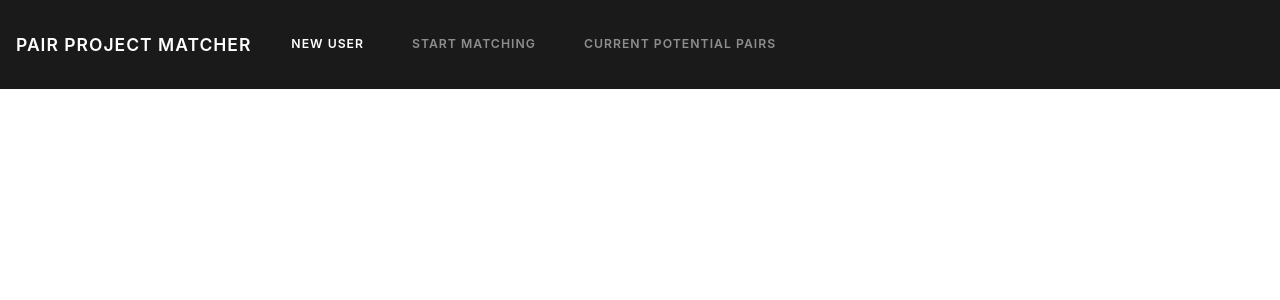
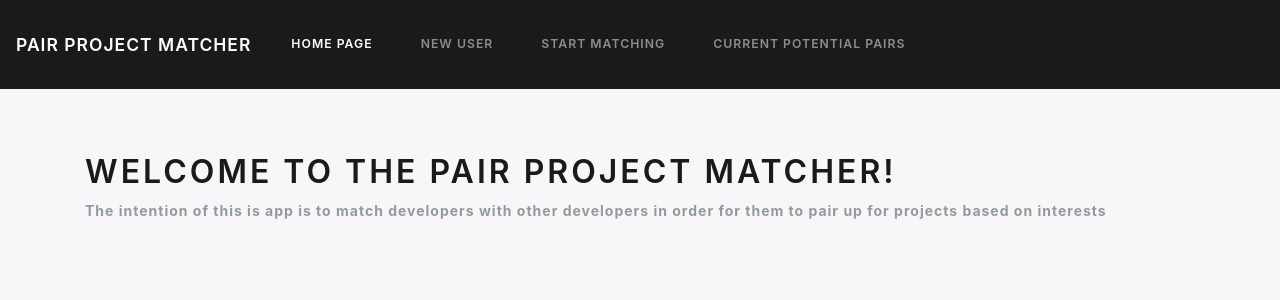
Before and after one commit to Ben-Christi-Arvin/Pair-Match-Project, a React (Create React App) app: page / in a window 1280 px wide. Shown: the top 300 px of the page. Built offline with nearby package versions, Linux system fonts and the light colour scheme.

Commit message:
added the home page and changed up the content

```diff
--- a/src/App.js
+++ b/src/App.js
@@ -5,6 +5,7 @@ import { Nav } from 'react-bootstrap'
 import User from './pages/User'
 import Users from './pages/Users'
 import NewUser from './pages/NewUser'
+import Home from './pages/Home'
 
 class App extends Component {
     constructor(props){
@@ -16,24 +17,28 @@ class App extends Component {
             id: 1,
             name: 'Patsy',
             profile_pic: "https://stroseschool.stroselions.net/wp-content/uploads/2018/04/profile-blank-reva.png",
-            focus: "Python Driven Web Scraper"
+            project_link: "https://github.com/explore",
+            focus: "All things Elixir"
         },
         {
             id: 2,
             name: 'Paul',
             profile_pic: "https://stroseschool.stroselions.net/wp-content/uploads/2018/04/profile-blank-reva.png",
+            project_link: "https://github.com/explore",
             focus: "Python Scripting for Stock Automation"
         },
         {
             id: 3,
             name: 'Peter',
             profile_pic: "https://stroseschool.stroselions.net/wp-content/uploads/2018/04/profile-blank-reva.png",
+            project_link: "https://github.com/explore",
             focus: "Ruby on Rails"
         },
         {
             id: 4,
             name: 'Pen',
             profile_pic: "https://stroseschool.stroselions.net/wp-content/uploads/2018/04/profile-blank-reva.png",
+            project_link: "https://github.com/explore",
             focus: "React and Javascript"
         }
       ]
@@ -71,7 +76,10 @@ class App extends Component {
                 <div class="collapse navbar-collapse" id="navbarColor01">
                 <ul class="navbar-nav mr-auto">
                     <li class="nav-item active">
-                <a class="nav-link" href="/newuser">New User <span class="sr-only">(current)</span></a>
+                        <a class="nav-link" href="/">Home Page<span class="sr-only">(current)</span></a>
+                    </li>
+                    <li class="nav-item ">
+                        <a class="nav-link" href="/newuser">New User </a>
                     </li>
                     <li class="nav-item">
                         <a class="nav-link" href="/user">Start Matching</a>
@@ -79,16 +87,16 @@ class App extends Component {
                     <li class="nav-item">
                         <a class="nav-link" href="/users">Current Potential Pairs</a>
                     </li>
-
                 </ul>
 
                 </div>
                 </nav>
 
     			<Switch>
+    				<Route exact path="/" component={Home} />
+    				<Route exact path="/newuser" component={NewUser} />
                     <Route exact path="/user" render={(props) => <User currentUser={this.state.currentUser} next={this.getRandomUser}/> } />
                     <Route exact path="/users" render={(props) => <Users users={this.state.users}/> } />
-    				<Route exact path="/newuser" component={NewUser} />
     			</Switch>
             </div>
 		</Router>
--- /dev/null
+++ b/src/pages/Home.js
@@ -0,0 +1,27 @@
+import React from 'react'
+import {
+    Form,
+    Jumbotron,
+    Button,
+    ListGroup,
+    Col,
+    Container,
+    Row
+  } from 'react-bootstrap'
+
+class Home extends React.Component {
+    render() {
+        return(
+            <Jumbotron fluid>
+            <Container>
+              <h1>Welcome to the Pair Project Matcher!</h1>
+              <p style={{"font-weight": "bold"}}>
+                The intention of this is app is to match developers with other developers in order for them to pair up for projects based on interests
+              </p>
+            </Container>
+          </Jumbotron>
+        );
+    }
+}
+
+export default Home
--- a/src/pages/User.js
+++ b/src/pages/User.js
@@ -11,16 +11,20 @@ import {
 
 class User extends Component {
   render() {
-    const { id, name, profile_pic, focus} = this.props.currentUser
+    const { id, name, profile_pic, focus, project_link} = this.props.currentUser
 
     return (
         <div>
             <Jumbotron>
               <h2>{id}: Name: {name}</h2>
               <img src={profile_pic} alt="profile picture"/>
-              <h3>
-                Current Focus: <h4>{focus}</h4>
-              </h3>
+              <h4>
+                Current Focus: {focus}
+              </h4>
+              <p>
+                <Button >Click here to pair</Button>
+              </p>
+
               <p>
                 <Button onClick={this.props.next}>Next Potential Pair</Button>
               </p>
--- a/src/pages/Users.js
+++ b/src/pages/Users.js
@@ -8,12 +8,13 @@ import {
   Container,
   Row,
   Card,
-  CardGroup
+  CardGroup,
 } from 'react-bootstrap'
+
+import { Link } from 'react-router-dom'
 
 class Users extends Component {
   render() {
-    const { id, name, profile_pic, focus} = this.props.users
 
     return (
         <div>
@@ -24,8 +25,10 @@ class Users extends Component {
                     <Card>
                         <Card.Img variant="top" src={userObj.profile_pic} style={{width:"100px"}}/>
                         <Card.Body>
-                        <Card.Title>{userObj.name}</Card.Title>
-                        <Card.Text>{userObj.focus}</Card.Text>
+                        <Card.Title>{userObj.id}. {userObj.name}</Card.Title>
+                        <Card.Text style={{"font-weight":"bold"}}>Current Focus: {userObj.focus}</Card.Text>
+                        <Card.Text>Project Link: <a href={userObj.project_link}>{userObj.project_link}</a></Card.Text>
+
                         </Card.Body>
 
                     </Card>
```
Lines whose indentation alone changed are shown as unchanged.
